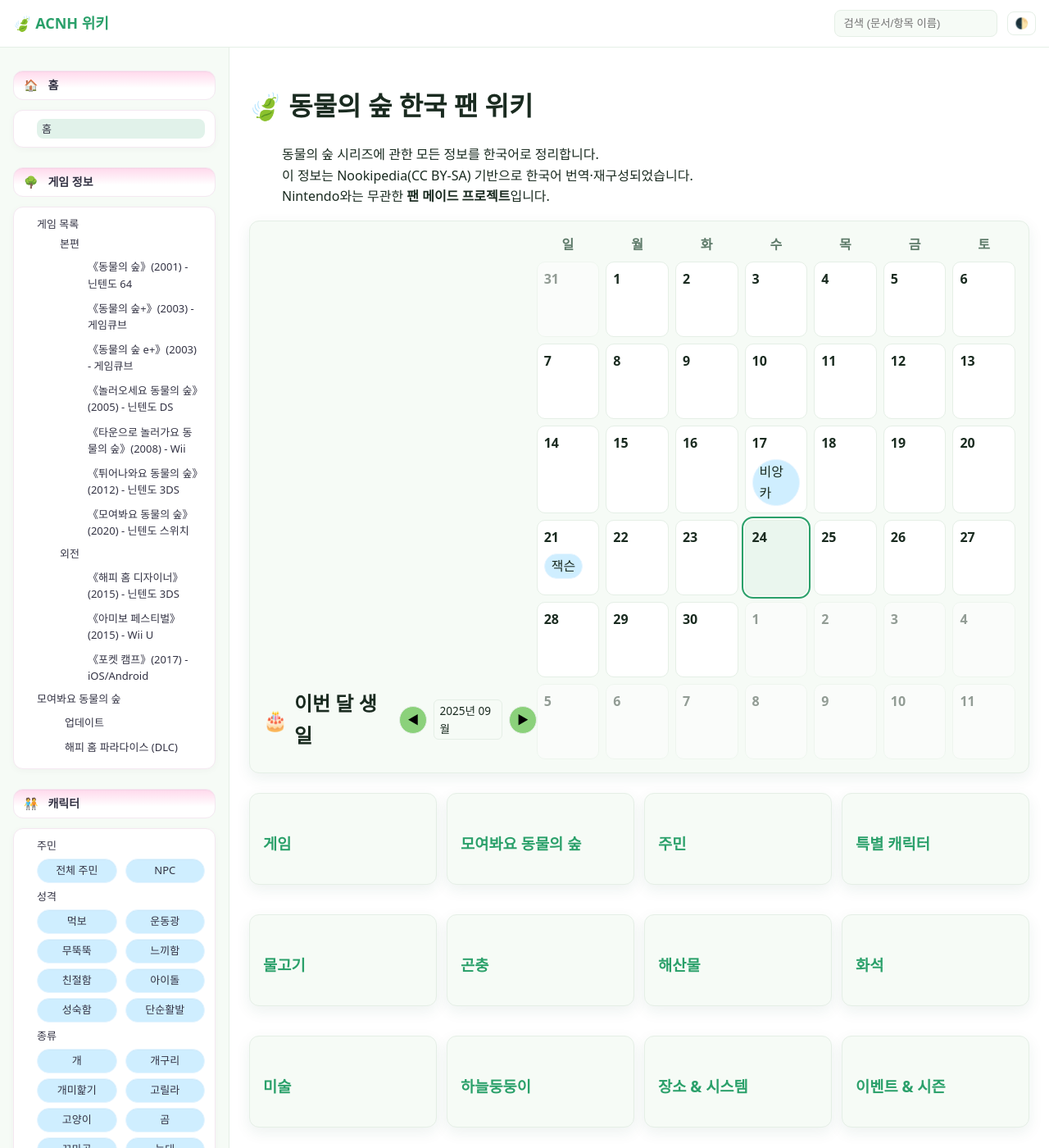
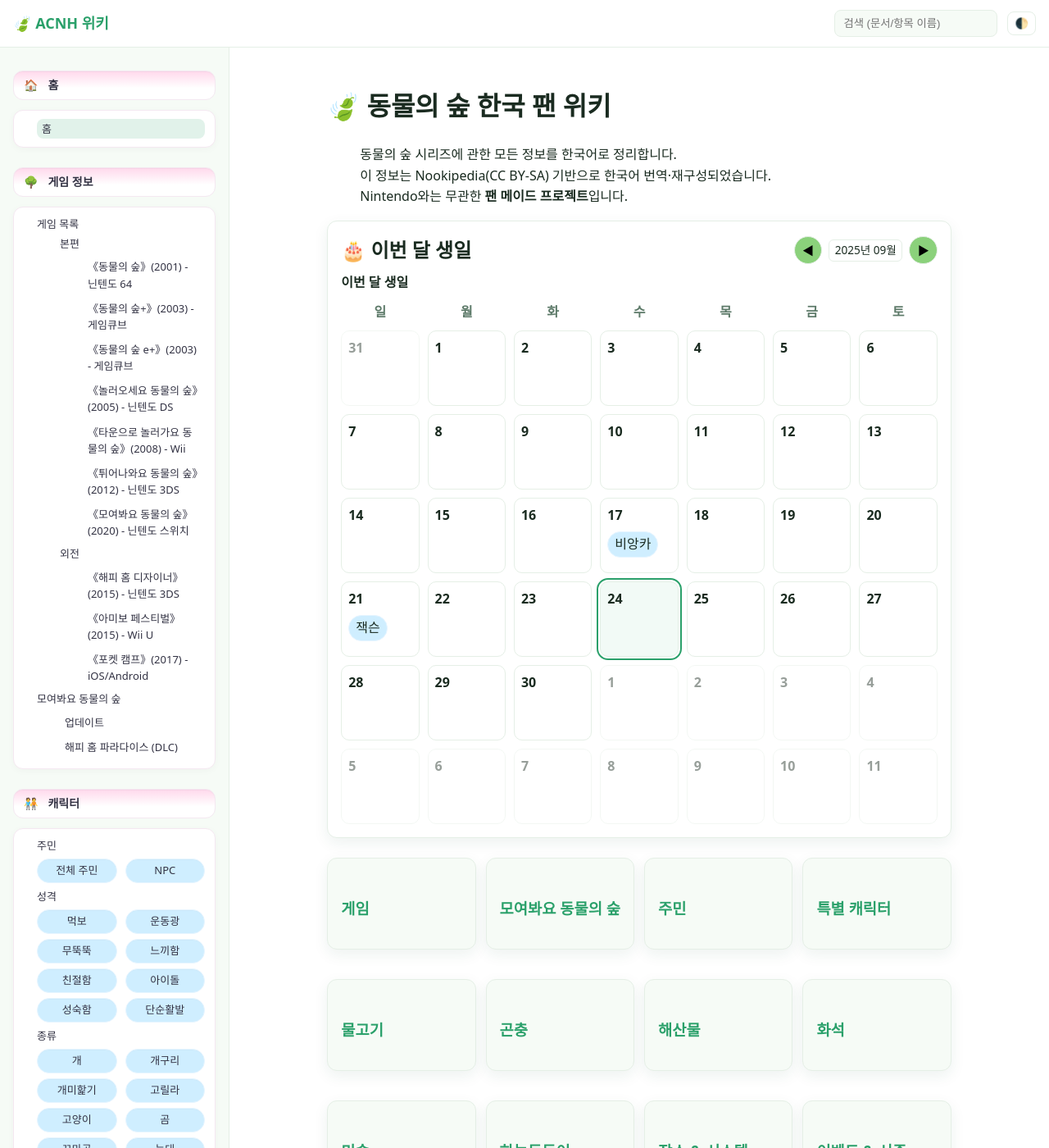
Before and after one commit to cute-bite/animal-crossing, a Jekyll site: the page built from index.md, in a window 1280 px wide and 1400 px high. Shown: the whole window at 82% size. Built offline with Jekyll 4.4.1, drawn with Linux system fonts in a browser that asks for light colours.

Commit message:
Add files via upload

```diff
--- a/assets/css/theme.css
+++ b/assets/css/theme.css
@@ -608,3 +608,67 @@
   .bd-today{ order:1; width:100%; }
   .bd-day{ min-height:78px; }
 }
+
+/* 카드 자체는 일반 블록으로 */
+.card.birthday-card { display: block; }
+
+/* 헤더: 좌측 제목, 우측 네비 */
+.birthday-card .bd-header{
+  display:flex;
+  align-items:center;
+  justify-content:space-between;
+  gap:12px;
+  margin-bottom:8px;
+}
+.birthday-card .bd-title{ margin:0; font-weight:800; }
+
+/* 오늘 문구는 제목 아래 한 줄 */
+.birthday-card .bd-today{
+  margin:4px 0 10px;
+  font-weight:600;
+}
+
+/* 달력 그리드: 가로 전체 폭 사용 + 왼쪽 정렬 */
+.birthday-card .birthday-grid{
+  width:100%;
+  display:grid;
+  grid-template-columns: repeat(7, minmax(0,1fr));
+  gap:10px;
+  margin:0;            /* 혹시 자동 마진으로 오른쪽 정렬되는 것 방지 */
+  place-items: initial;/* 우측 정렬되는 브라우저 기본값 회피 */
+}
+
+/* 요일 헤더/셀 공통 */
+.birthday-card .bd-head{
+  text-align:center; font-weight:700; color:var(--muted);
+}
+.birthday-card .bd-day{
+  min-height:92px;
+  background:#fff;
+  border:1px solid var(--border);
+  border-radius:10px;
+  padding:8px;
+}
+.birthday-card .bd-day.is-other-month{ opacity:.45; }
+.birthday-card .bd-day.is-today{
+  outline:2px solid var(--accent);
+  outline-offset:2px;
+  background:rgba(42,160,106,.06);
+}
+.birthday-card .bd-date{ font-weight:700; color:var(--text); }
+
+/* 생일 칩 */
+.birthday-card .bd-people{ margin-top:6px; display:flex; flex-wrap:wrap; gap:6px; }
+.birthday-card .bd-pill{
+  display:inline-block; padding:2px 8px; border-radius:999px;
+  background:var(--cute-blue, #cfeeff); border:1px solid #e6f5ff;
+  text-decoration:none; color:var(--text);
+}
+.birthday-card .bd-pill:hover{ background:#e8f7ff; }
+
+/* 작은 화면에서는 여백만 살짝 조정 */
+@media (max-width:700px){
+  .birthday-card .bd-header{ flex-wrap:wrap; row-gap:6px; }
+  .birthday-card .bd-nav{ width:100%; justify-content:flex-end; }
+  .birthday-card .bd-day{ min-height:78px; }
+}
--- a/index.md
+++ b/index.md
@@ -9,24 +9,23 @@
 > 이 정보는 Nookipedia(CC BY-SA) 기반으로 한국어 번역·재구성되었습니다.
 > Nintendo와는 무관한 **팬 메이드 프로젝트**입니다.
 
-  <!-- 캘린더 -->
-<section class="card hero birthday-card" id="birthday-card" aria-labelledby="birthday-title">
-  <!-- 헤더: 오늘 생일 문구 + 월 네비 -->
+<section class="card birthday-card" id="birthday-card" aria-labelledby="birthday-title">
   <div class="bd-header">
-    <h2 id="birthday-title" class="bd-today">🎂 <span id="bd-today-line">이번 달 생일</span></h2>
+    <h2 id="birthday-title" class="bd-title">🎂 이번 달 생일</h2>
 
-    <div class="bd-nav" aria-label="월 변경">
+    <div class="bd-nav">
       <button id="birthday-prev" class="chip" type="button" aria-label="이전 달">◀︎</button>
       <span id="birthday-month-label" class="badge">0000년 00월</span>
       <button id="birthday-next" class="chip" type="button" aria-label="다음 달">▶︎</button>
     </div>
   </div>
 
-  <!-- 캘린더 그리드 -->
-  <div id="birthday-calendar" class="birthday-grid" role="grid"></div>
+  <p id="bd-today-line" class="bd-today"></p>
+
+  <div id="birthday-calendar" class="birthday-grid" role="list"></div>
 </section>
 
-<!-- 스크립트: 달력 전용 파일 하나만 로드 -->
+<!-- 스크립트는 그대로 -->
 <script src="{{ site.baseurl }}/assets/js/birthdays-calendar.js" defer></script>
 
 
```
